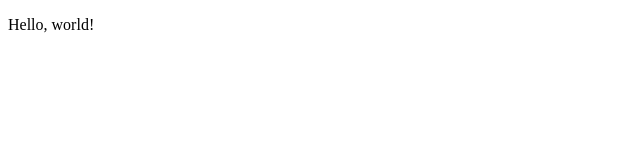
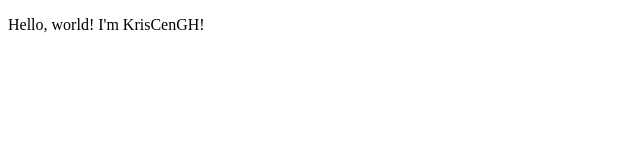
Before and after one commit to KrisCenGH/kriscengh.github.io, a plain HTML site: page index.html in a window 1280 px wide. Shown: the whole page, without its empty margins (0-640 px from the left). Drawn offline with Linux system fonts and the light colour scheme.

Commit message:
Update index.html

```diff
--- a/index.html
+++ b/index.html
@@ -5,7 +5,7 @@
     <title>KrisCen</title>
 </head>
 
-<p>Hello, world!</p>
+<p>Hello, world! I'm KrisCenGH!</p>
 
 <body>
 
```
